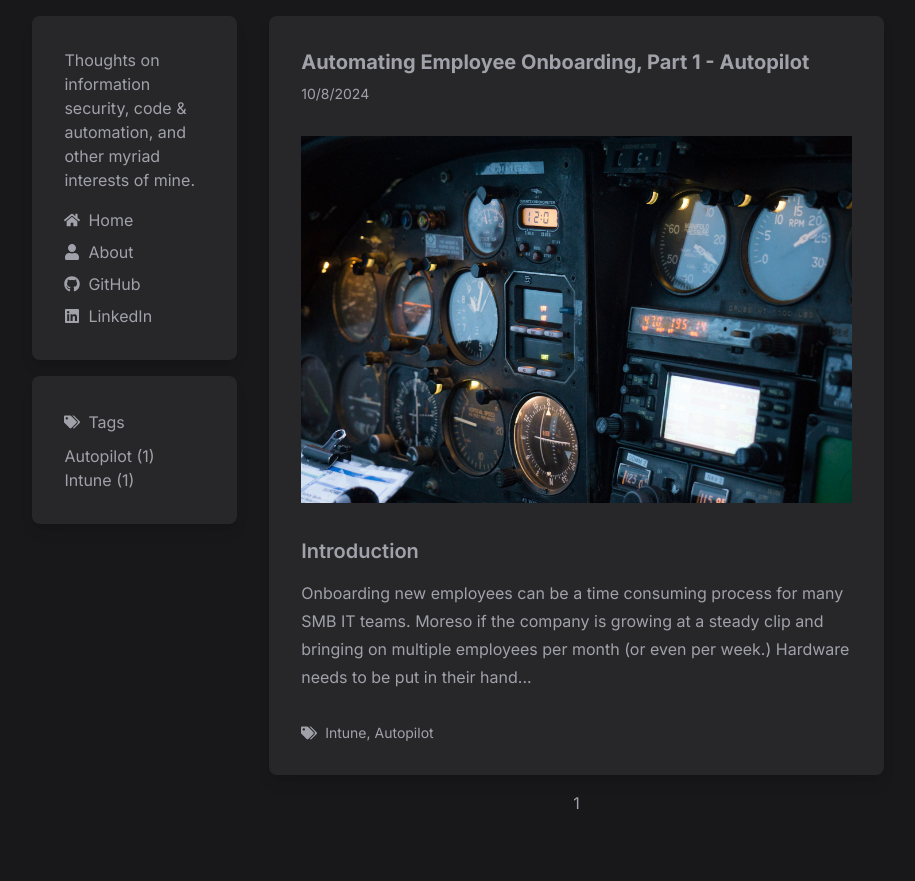
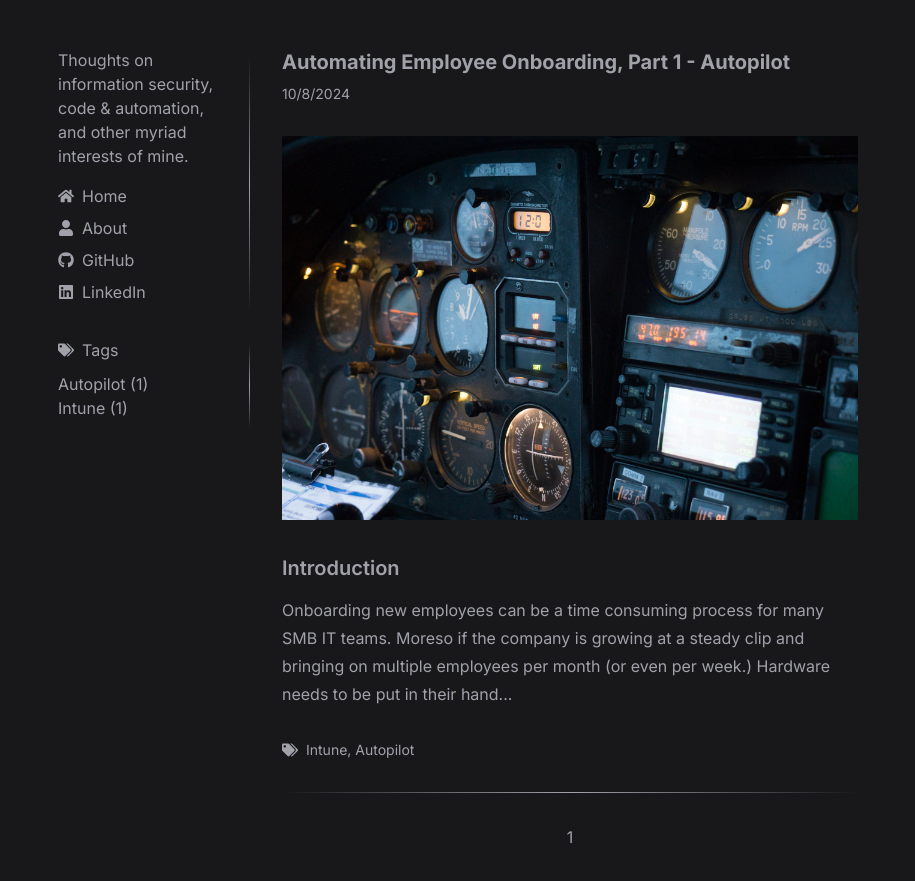
Before and after one commit to mattcbarrett/mattcbarrett.github.io, a Next.js app: page / in a window 1280 px wide. Shown: the whole page, without its empty margins (198-1113 px from the left). Before the commit the page ends 831 px from the top, so only its background shows below. Built offline with nearby package versions, Linux system fonts and the light colour scheme.

Commit message:
New theme who dis

```diff
--- a/app/components/BlogPostTeaser.tsx
+++ b/app/components/BlogPostTeaser.tsx
@@ -12,8 +12,10 @@ const BlogPostTeaser = (props: Props) => {
   const teaser = post.content.substring(0,350) + "..." //ellipsis so the post's content trails off
 
   return (
-    <div className="p-8 rounded-lg shadow-lg w-full bg-zinc-800 hover:bg-zinc-700">
-      <Link href={`/posts/${post.slug}`}>
+    // <div className="p-8 rounded-lg shadow-lg w-full bg-zinc-800 hover:bg-zinc-700"> //original
+    <>
+      <div className="py-8">
+        <Link href={`/posts/${post.slug}`} className="hover:text-lime-400">
           <div className="text-xl font-bold">
             {post.title}
           </div>
@@ -29,7 +31,7 @@ const BlogPostTeaser = (props: Props) => {
             <FaTags className="self-center mr-2" />
             <div className="text-sm">
               {post.tags.map((tag, index) => (
-              <Link href={`/tags/${tag.toLowerCase().replaceAll(" ", "-")}`} className="hover:text-zinc-300" key={`link-${index}`}>
+                <Link href={`/tags/${tag.toLowerCase().replaceAll(" ", "-")}`} className="hover:text-lime-400" key={`link-${index}`}>
                   {index === (post.tags.length - 1) ? `${tag}` : `${tag}, `}
                 </Link>
               ))}
@@ -40,6 +42,8 @@ const BlogPostTeaser = (props: Props) => {
           </div> */}
         </div>
       </div>
+      <div className="h-px bg-transparent bg-gradient-to-r from-transparent via-zinc-400 to-transparent"/>
+    </>
   )
 }
 
--- a/app/components/MenuCard.tsx
+++ b/app/components/MenuCard.tsx
@@ -6,20 +6,22 @@ type Props = {}
 
 const MenuCard = (props: Props) => {
   return (
-      <div className="p-8 space-y-2 rounded-lg shadow-lg w-full text-left bg-zinc-800">
-        <p className="mb-4">Thoughts on information security, code & automation, and other myriad interests of mine.</p>
-        <div className="flex space-x-2">
-          <FaHome className="self-center"/><Link href="/" className="hover:text-zinc-300">Home</Link>
+      // <div className="p-8 space-y-2 rounded-lg shadow-lg w-full text-left bg-zinc-800"> //original
+      <div className="space-y-2 relative">
+        <p className="mb-4 pr-8">Thoughts on information security, code & automation, and other myriad interests of mine.</p>
+        <div className="flex space-x-2 hover:text-lime-400">
+          <FaHome className="self-center" /><Link href="/">Home</Link>
         </div>
-        <div className="flex space-x-2">
-          <FaUser className="self-center"/><Link href="/about" className="hover:text-zinc-300">About</Link>
+        <div className="flex space-x-2 hover:text-lime-400">
+          <FaUser className="self-center" /><Link href="/about">About</Link>
         </div>
-        <div className="flex space-x-2">
-          <FaGithub className="self-center"/><a href="https://github.com/mattcbarrett" className="hover:text-zinc-300">GitHub</a>
+        <div className="flex space-x-2 hover:text-lime-400">
+          <FaGithub className="self-center" /><a href="https://github.com/mattcbarrett">GitHub</a>
         </div>
-        <div className="flex space-x-2">
-          <FaLinkedin className="self-center"/><a href="https://www.linkedin.com/in/matt-barrett-7bb48815b/" className="hover:text-zinc-300">LinkedIn</a>
+        <div className="flex space-x-2 hover:text-lime-400">
+          <FaLinkedin className="self-center" /><a href="https://www.linkedin.com/in/matt-barrett-7bb48815b/">LinkedIn</a>
         </div>
+        <div className="absolute top-0 right-0 h-full w-px bg-gradient-to-b from-transparent via-zinc-400 to-transparent" />
       </div>
   )
 }
--- a/app/components/Sidebar.tsx
+++ b/app/components/Sidebar.tsx
@@ -19,7 +19,7 @@ const Sidebar = (props: Props) => {
 
   return (
     <>
-      <div className="lg:hidden p-4 ml-auto">
+      <div className="lg:hidden ml-auto">
         <button
           className="text-zinc-300 focus:outline-none"
           onClick={toggleSidebar}
@@ -27,11 +27,10 @@ const Sidebar = (props: Props) => {
           {isOpen ? <FaTimes size={24} /> : <FaBars size={24} />}
         </button>
       </div>
-      <div className={`flex flex-col w-full space-y-4 mb-4 lg:w-1/5 transition-transform duration-300 lg:block ${isOpen ? 'block' : 'hidden'} `}>
+      <div className={`flex flex-col w-full py-8 space-y-8 lg:sticky lg:top-0 lg:h-screen lg:w-1/5 transition-transform duration-300 lg:block ${isOpen ? 'block' : 'hidden'} `}>
         <MenuCard />
         <TagCard tags={tags} tagsLower={tagsLower} />
       </div>
-
     </>
   )
 }
--- a/app/components/TagCard.tsx
+++ b/app/components/TagCard.tsx
@@ -10,22 +10,24 @@ const TagCard = ({ tags, tagsLower }: Props) => {
   const dedupedTags = [...new Set(tags)]
 
   return (
-    <div className="p-8 space-y-2 rounded-lg shadow-lg w-full text-left bg-zinc-800">
+    // <div className="p-8 space-y-2 rounded-lg shadow-lg w-full text-left bg-zinc-800">
+    <div className="space-y-2 relative">
       <div className="flex space-x-2">
         <FaTags className="self-center" /><p className="prose text-zinc-400">Tags</p>
       </div>
-      <ul key="list">
+      <ul key="list" className="pr-8">
         {dedupedTags.map((tag, index) => (
           <li key={index}>
             <Link
               href={`/tags/${tag.toLowerCase().replaceAll(" ", "-")}`}
-              className="hover:text-zinc-300"
+              className="hover:text-lime-400"
             >
               {`${tag} (${tags.filter(e => e === tag).length})`}
             </Link>
           </li>
         ))}
       </ul>
+      <div className="absolute top-0 right-0 h-full w-px bg-gradient-to-b from-transparent via-zinc-400 to-transparent" />
     </div>
   )
 }
--- a/app/page.tsx
+++ b/app/page.tsx
@@ -26,23 +26,21 @@ export default function Home() {
     }
 
   return (
-    <div className="flex space-x-8 items-center justify-center">
-      <div className="lg:w-4/5 md:w-full mx-auto">
+    <div className="flex items-center justify-center">
+      <div className="lg:w-4/5 md:w-full md:px-8 mx-auto">
       {/* <div className="my-4 h-px border-t-0 bg-gray-4my-12 h-px border-t-0 bg-transparent bg-gradient-to-r from-transparent via-lime-500 to-transparent opacity-25 dark:via-lime-400 mx-8" /> */}
         <div className="flex flex-col lg:flex-row lg:space-x-8 justify-center">
           {/* Move Sidebar component after 3/5th width div to place sidebar on right side of page. Then change parent div to flex-col-reverse to ensure menu button appears at top of page on small viewports. */}
           <Sidebar tags={tags} tagsLower={tagsLower} />
           <div className="flex flex-col w-full lg:w-3/5 items-center justify-start">
             {allPosts.map((post, index) => (
-              <div key={`${post.slug}-${index}-div1`}>
+              <div key={`${post.slug}-${index}-div`}>
                 <BlogPostTeaser post={post} key={post.slug} />
-                <div className="my-4" key={`${post.slug}-${index}-div2`} />
-                {/* <div className="my-4 h-px border-t-0 bg-gray-4my-12 h-px border-t-0 bg-transparent bg-gradient-to-r from-transparent via-lime-500 to-transparent opacity-25 dark:via-lime-400"  key={`${post}-${index}-div2`}/> */}
               </div>
             ))}
-            <div className="text-center space-x-2 mb-4">
+            <div className="text-center space-x-2 m-8">
               {paginatedPosts.map((page, index) => (
-                <Link href={`/page/${index + 1}`} key={`page-${index}`}>{index + 1}</Link>
+                <Link href={`/page/${index + 1}`} key={`page-${index}`} className="hover:text-lime-400">{index + 1}</Link>
               ))}
             </div>
           </div>
--- a/app/page/[page]/page.tsx
+++ b/app/page/[page]/page.tsx
@@ -52,8 +52,8 @@ const tagsLower =
   const posts = paginatedPosts[(Number(page) - 1)] //Subtract 1 so the page number from the route matches the correct array index
 
   return (
-    <div className="flex space-x-8 items-center justify-center">
-      <div className="lg:w-4/5 md:w-full mx-auto">
+    <div className="flex items-center justify-center">
+      <div className="lg:w-4/5 md:w-full md:px-8 mx-auto">
         <div className="flex flex-col lg:flex-row lg:space-x-8 justify-center">
           {/* Move Sidebar component after 3/5th width div to place sidebar on right side of page. Then change parent div to flex-col-reverse to ensure menu button appears at top of page on small viewports. */}
           <Sidebar tags={tags} tagsLower={tagsLower} />
--- a/app/posts/[slug]/page.tsx
+++ b/app/posts/[slug]/page.tsx
@@ -37,13 +37,13 @@ const page = ({ params }: Props) => {
   if (!post) notFound()
 
   return (
-    <div className="flex space-x-8 items-center justify-center">
-      <div className="lg:w-4/5 md:w-full mx-auto">
+    <div className="flex items-center justify-center">
+      <div className="lg:w-4/5 md:w-full md:px-8 mx-auto">
         <div className="flex flex-col lg:flex-row lg:space-x-8 justify-center">
           {/* Move Sidebar component after 3/5th width div to place sidebar on right side of page. Then change parent div to flex-col-reverse to ensure menu button appears at top of page on small viewports. */}
           <Sidebar tags={tags} tagsLower={tagsLower} />
           <div className="flex flex-col w-full lg:w-3/5 space-y-4 items-center justify-start mb-4">
-            <div className="p-8 space-y-4 rounded-lg shadow-lg w-full bg-zinc-800">
+            <div className="pt-8">
               <BlogPost post={post} />
             </div>
           </div>
--- a/app/tags/[tag]/page.tsx
+++ b/app/tags/[tag]/page.tsx
@@ -42,8 +42,8 @@ const page = ({ params }: Props) => {
   if (!posts) notFound()
 
   return (
-    <div className="flex space-x-8 items-center justify-center">
-      <div className="lg:w-4/5 md:w-full mx-auto">
+    <div className="flex items-center justify-center">
+      <div className="lg:w-4/5 md:w-full md:px-8 mx-auto">
         <div className="flex flex-col lg:flex-row lg:space-x-8 justify-center">
           {/* Move Sidebar component after 3/5th width div to place sidebar on right side of page. Then change parent div to flex-col-reverse to ensure menu button appears at top of page on small viewports. */}
           <Sidebar tags={tags} tagsLower={tagsLower} />
```
Lines whose indentation alone changed are shown as unchanged.
